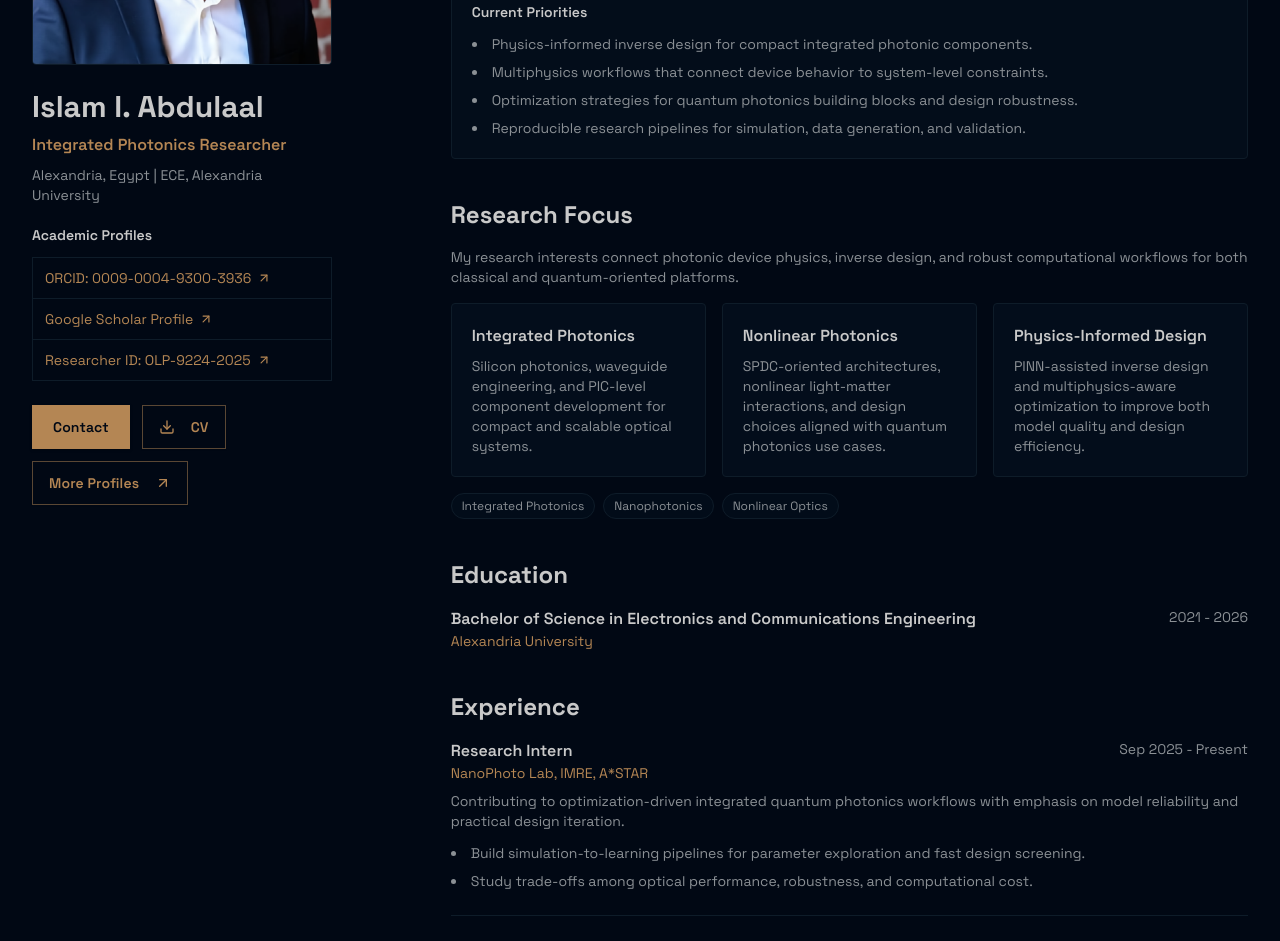
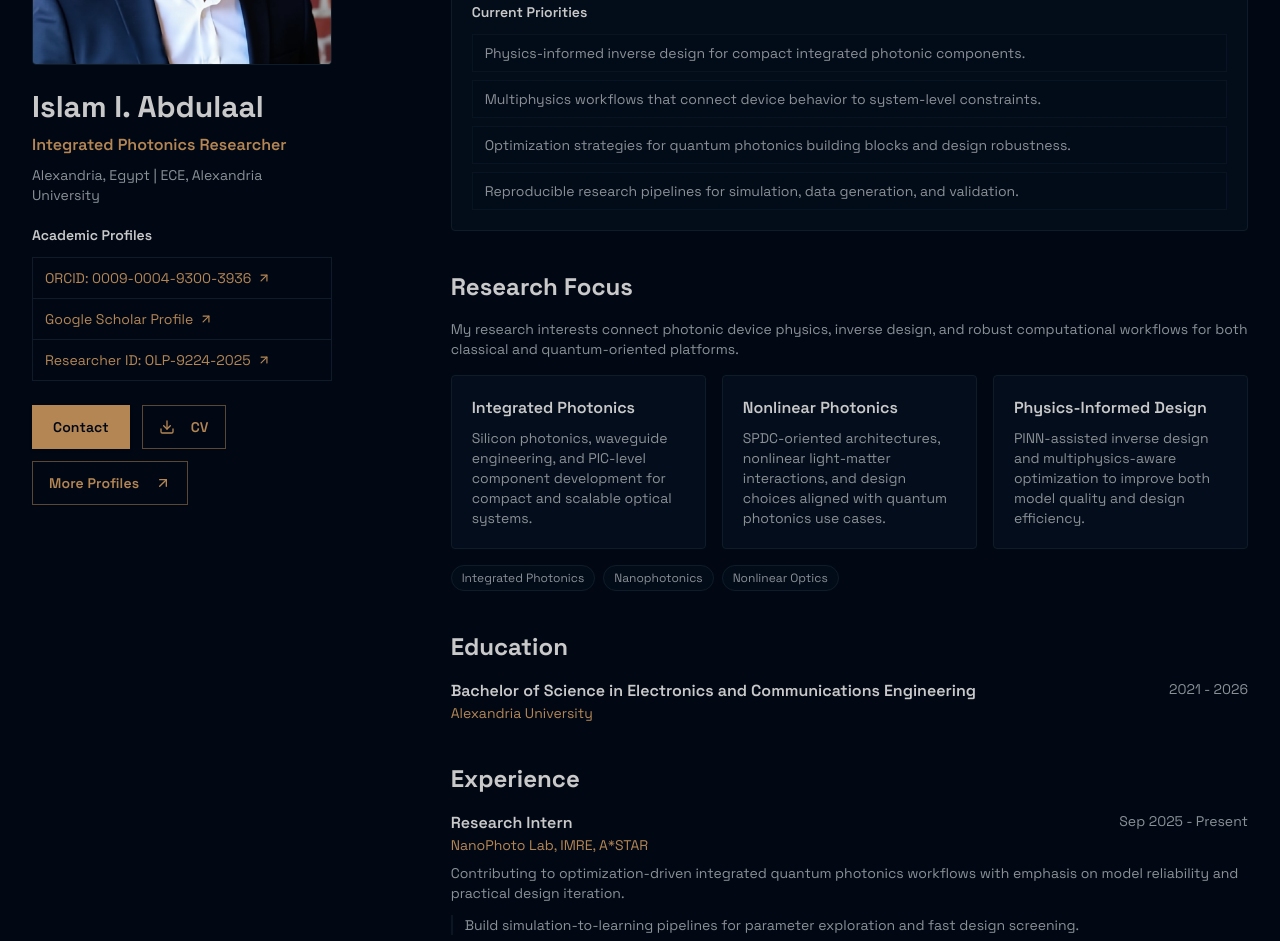
Before and after one commit to iabdul-aal/iabdul-aal.github.io, a Next.js app: page /about in a window 1280 px wide. Shown: the part 380-1321 px from the top of the page. Built offline with nearby package versions, Linux system fonts and the light colour scheme.

Commit message:
Remove bullet list styling from About content for mobile

```diff
--- a/app/about/page.tsx
+++ b/app/about/page.tsx
@@ -386,11 +386,13 @@ export default async function AboutPage() {
               </div>
               <div className="mt-5 p-5 rounded-xl border border-border bg-card/60">
                 <p className="text-sm font-semibold mb-3">Current Priorities</p>
-                <ul className="space-y-2 text-sm text-muted-foreground list-disc list-inside">
+                <div className="space-y-2 text-sm text-muted-foreground">
                   {currentPriorities.map((item) => (
-                    <li key={item}>{item}</li>
+                    <p key={item} className="px-3 py-2 rounded-md border border-border/60 bg-background/40">
+                      {item}
+                    </p>
                   ))}
-                </ul>
+                </div>
               </div>
             </section>
 
@@ -436,11 +438,13 @@ export default async function AboutPage() {
                     </div>
                     {item.summary && <p className="text-sm text-muted-foreground">{item.summary}</p>}
                     {item.highlights.length > 0 && (
-                      <ul className="mt-3 space-y-2 text-sm text-muted-foreground list-disc list-inside">
+                      <div className="mt-3 space-y-2 text-sm text-muted-foreground">
                         {item.highlights.map((point) => (
-                          <li key={point}>{point}</li>
+                          <p key={point} className="pl-3 border-l-2 border-border/70">
+                            {point}
+                          </p>
                         ))}
-                      </ul>
+                      </div>
                     )}
                   </article>
                 ))}
@@ -460,11 +464,13 @@ export default async function AboutPage() {
                       <p className="text-sm text-muted-foreground">{item.period}</p>
                     </div>
                     <p className="text-sm text-muted-foreground">{item.summary}</p>
-                    <ul className="mt-3 space-y-2 text-sm text-muted-foreground list-disc list-inside">
+                    <div className="mt-3 space-y-2 text-sm text-muted-foreground">
                       {item.highlights.map((point) => (
-                        <li key={point}>{point}</li>
+                        <p key={point} className="pl-3 border-l-2 border-border/70">
+                          {point}
+                        </p>
                       ))}
-                    </ul>
+                    </div>
                   </article>
                 ))}
               </div>
```
